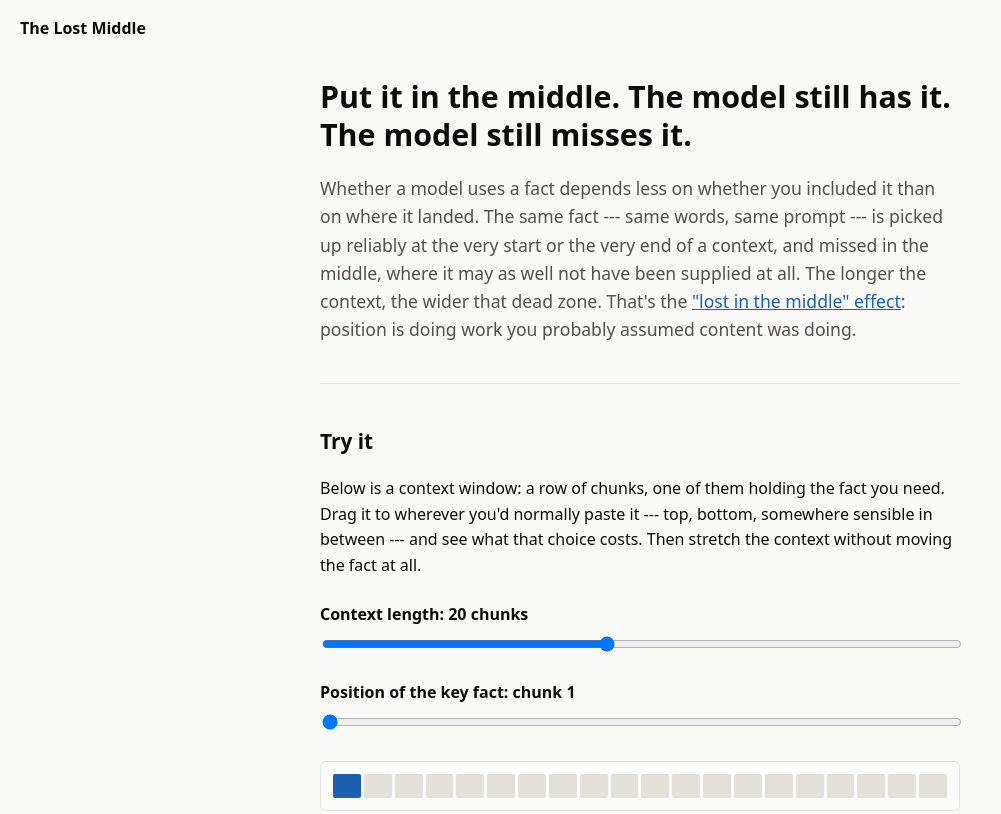
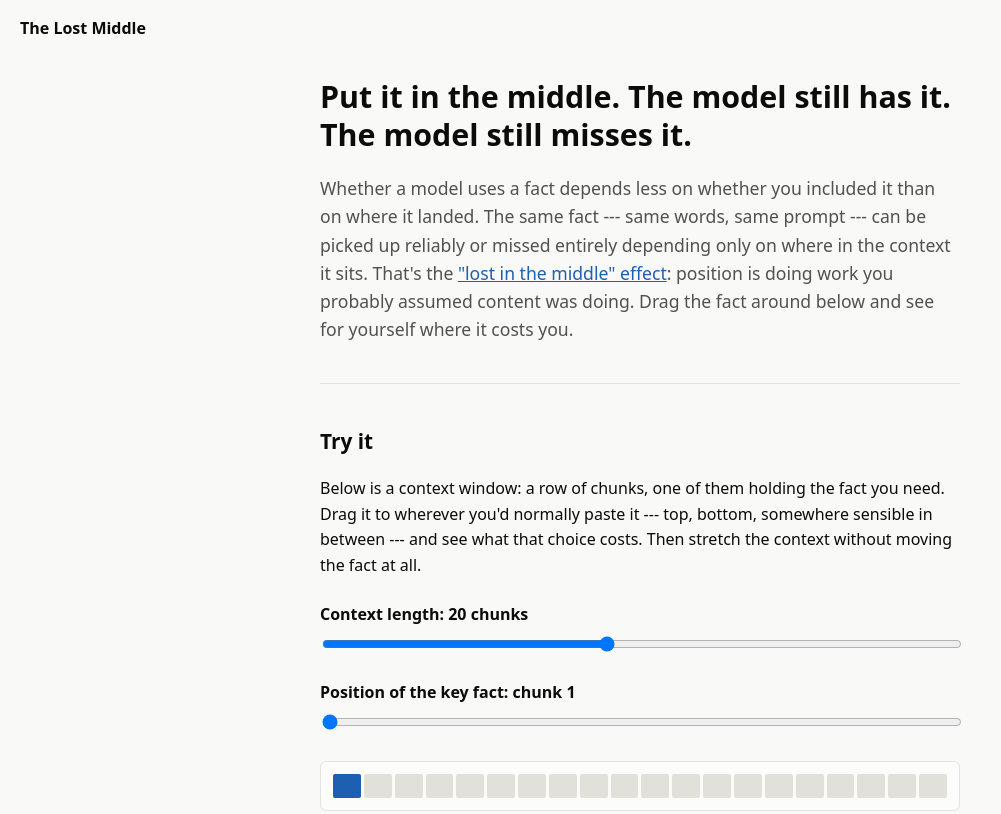
Before and after one commit to comp4020-agentic-coding-studio/comp4020-ass1-bada, a website built with Vite: page index.html in a window 1280 px wide. Shown: the top 814 px of the page, without its empty margins (0-1001 px from the left). Built offline with nearby package versions, Linux system fonts and the light colour scheme.

Commit message:
index: stop the lede spoiling the U-shape before the reader plays with it
The lede stated the full finding (start/end good, middle bad, worse as
context grows) before "Try it", so the interaction was purely confirmatory
rather than the thing that teaches the shape --- against the brief's own
"genre ceiling" bar ("the explanation is the interaction"). Now the lede
poses the hook without the answer; the explicit U-shape claim already lives
in "Why the middle loses", right after the interactive section.

```diff
--- a/index.html
+++ b/index.html
@@ -22,16 +22,15 @@
       <p class="lede">
         Whether a model uses a fact depends less on whether you included it
         than on where it landed. The same fact --- same words, same prompt
-        --- is picked up reliably at the very start or the very end of a
-        context, and missed in the middle, where it may as well not have been
-        supplied at all. The longer the context, the wider that dead zone.
-        That's the
+        --- can be picked up reliably or missed entirely depending only on
+        where in the context it sits. That's the
         <a
           href="https://arxiv.org/abs/2307.03172"
           target="_blank"
           rel="noreferrer"
           >"lost in the middle" effect</a
-        >: position is doing work you probably assumed content was doing.
+        >: position is doing work you probably assumed content was doing. Drag
+        the fact around below and see for yourself where it costs you.
       </p>
 
       <section class="playground" aria-labelledby="playground-heading">
```
